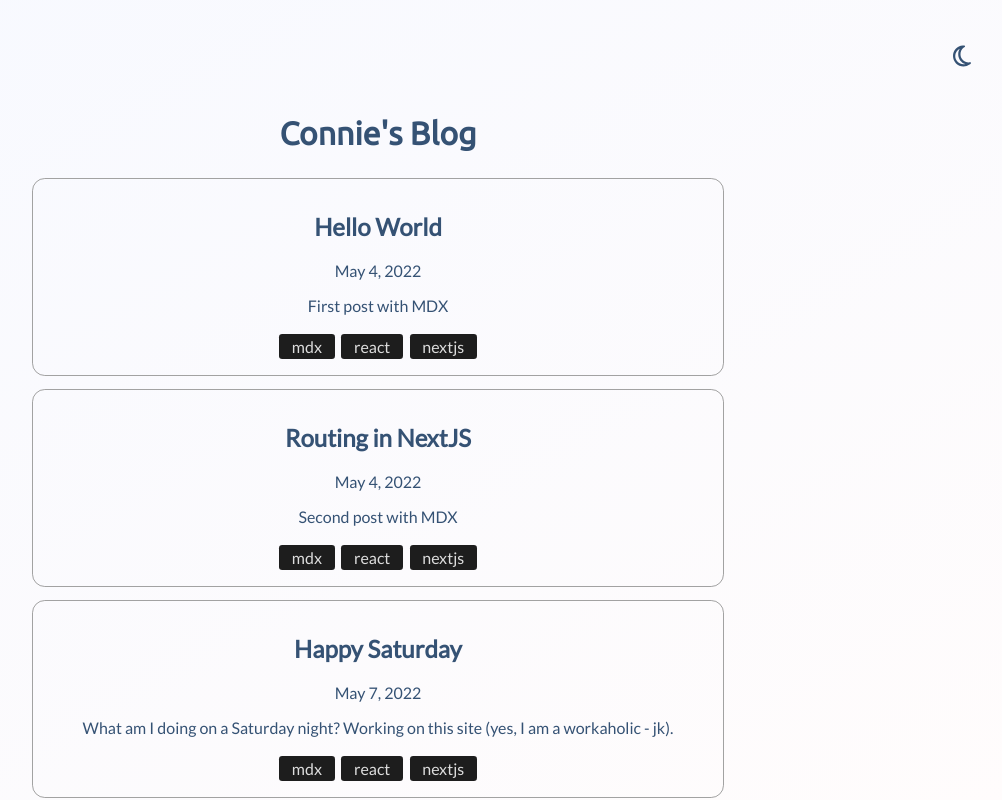
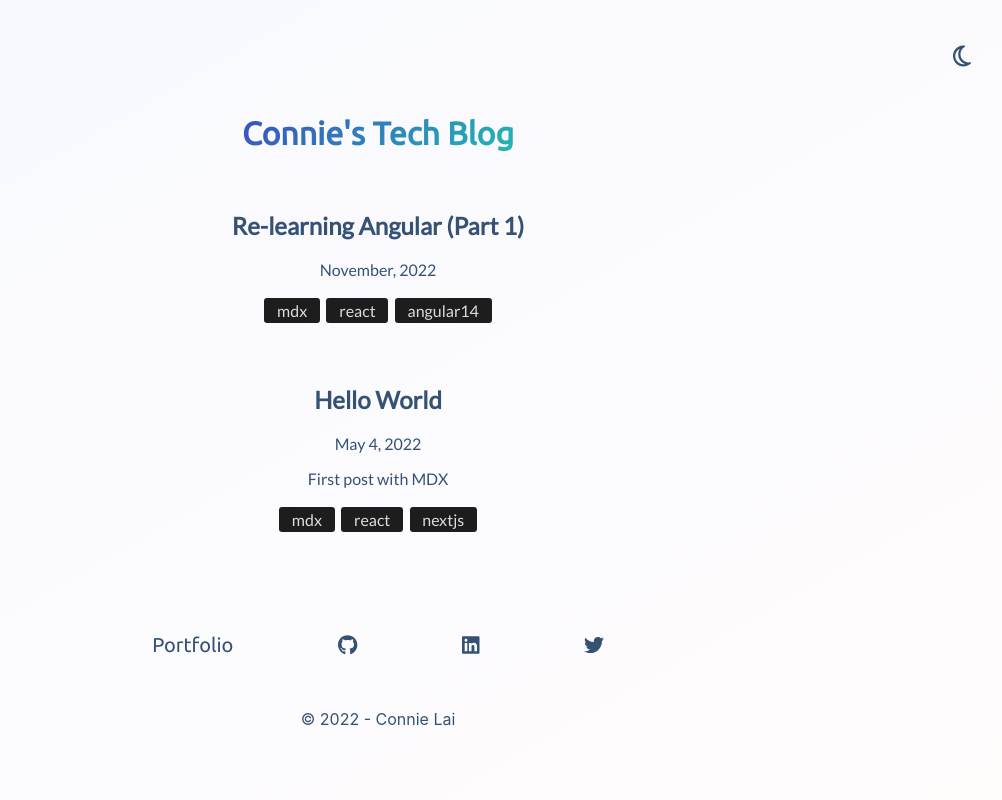
Before and after one commit to connielion/cl-nextfolio, a Next.js app: page /blog in a window 1280 px wide. Shown: the top 800 px of the page, without its empty margins (262-1264 px from the left). Built offline with nearby package versions, Linux system fonts and the light colour scheme.

Commit message:
create new post about angular14, add screenshots for projects, and remove old blog posts

```diff
--- a/components/layout/blog-posts.js
+++ b/components/layout/blog-posts.js
@@ -18,8 +18,7 @@ const Article = styled.div`
   flex-direction: column;
   justify-content: center;
   padding: 0.8rem;
-  border: 1px solid #a2a2a2;
-  border-radius: 0.8rem;
+  border-bottom: #ddd;
   margin-bottom: 0.8rem;
   :hover {
     border: 2px solid #535467;
--- a/components/sections/hero.js
+++ b/components/sections/hero.js
@@ -35,7 +35,7 @@ const HeroText = styled.div`
   }
 `;
 
-const Colored = styled.span`
+export const Colored = styled.span`
   background-image: linear-gradient(135deg, #3c50c1 0%, #22b6b3 100%);
   background-clip: inherit;
   -webkit-background-clip: text;
@@ -59,13 +59,6 @@ const Hero = () => {
           View Projects
         </Link>
       </BorderButton>
-      {/* View resume */}
-      <BorderButton>
-        {" "}
-        <a href="https://drive.google.com/file/d/1Ke7jJN6d59fYHcbM1bwgYwwvDfUyLmKl/view?usp=sharing" scroll="false" target="_blank" rel="noreferrer">
-        My Resume
-        </a>
-      </BorderButton>
     </Container>
   );
 };
--- a/pages/blog/index.js
+++ b/pages/blog/index.js
@@ -5,6 +5,7 @@ import Posts from "../../components/layout/blog-posts";
 import styled from "styled-components";
 import SectionHeading from "../../components/layout/section-heading";
 import { NextSeo } from "next-seo";
+import { Colored } from "../../components/sections/hero";
 const BlogsContainer = styled.div`
   padding-top: 3rem;
   width: 80vw;
@@ -13,15 +14,25 @@ const BlogsContainer = styled.div`
   font-family: Lato, sans-serif;
   display: flex;
   justify-content: center;
+  align-items: center;
 `;
+
 const Blog = ({ posts }) => {
   const title = "Connie's Tech Blog";
   const description = "Connie Lai, tech blog/portfolio";
   return (
     <BlogsContainer>
       <NextSeo title={title} description={description} />
+
       <div>
-        <SectionHeading>Connie&#39;s Blog</SectionHeading>
+        <SectionHeading>
+          {" "}
+          <Colored>
+            Connie&#39;s Tech Blog
+            {/* <SectionHeading>Connie&#39;s Tech Blog</SectionHeading> */}
+          </Colored>
+        </SectionHeading>
+
         {/* list of blog posts */}
         <Posts posts={posts} />
       </div>
--- /dev/null
+++ b/pages/posts/angular-14.mdx
@@ -0,0 +1,28 @@
+---
+title: Re-learning Angular (Part 1)
+date: "November, 2022"
+description:
+thumbnail: "angular14"
+tags: ["mdx", "react", "angular14"]
+---
+
+2018 was when I started diving into Javascript frameworks and libraries (and coding really). Angular 4 (?) happened to be the very first I was exposed to. It was kind of overwhelming for me as someone who has only just started coding a few months (mostly self-taught), especially observables. So, I decided to try Vue, then React. Since then, I have been using React for side projects and attended a software engineering immersive program that taught MERN, Postgre, some DevOps, and testing with Jest and Enzyme.
+
+It's now late 2022 and I decided to finally make a project with Angular again. I don't really remember much from 2018, besides there is CLI that makes things easier for developers, haha.
+
+I installed `v.16.10` of node using <strong>`nvm install 16.10`</strong> and Angular CLI to set up my first new Angular project since 2018. I believe I was somewhat intimiated by `class` and typescript syntax too back then. It doesn't look so bad now.
+
+The steps to set up an Angular project is very simple.
+
+1. First, follow <strong>[these steps](https://github.com/angular/angular-cli/releases#prerequisites)</strong> to install the appropriate Node version and CLI. Running <code>npm install -g @angular/cli</code> will install the CLI globally on your machine.
+
+2. Using the command line, navigate to where you want your project to be made. Run <strong>`ng new project-name-here`</strong>. Then you will see and select whatever options the CLI asks, and press `Enter`. CLI will generate the project directory for you.
+
+3. `cd project-name-here` to enter your project's folder.
+
+4. Run <strong>`ng serve -o`</strong> to build and run your project locally. `-o` is for openning your project in your browser.
+
+Creating components is as easy as running this command: `ng g c components/component-name`. The 'g c' part of <strong> `ng g c [path]`</strong> is just shorthand for `generate component` I guess. You'll then see a `component-name` directory inside `components` folder.
+Inside it, you should see 3 files, like so:
+
+<img src="/images/angular14.png" />
--- a/pages/posts/nextjs-routing.mdx
+++ /dev/null
@@ -1,11 +0,0 @@
----
-title: Routing in NextJS
-date: "May 4, 2022"
-description: Second post with MDX
-thumbnail: "none"
-tags: ["mdx", "react", "nextjs"]
----
-
-# Very cool...
-
-<p>Still took me some time to get used to this weird syntax.</p>
--- a/pages/posts/third-post.mdx
+++ /dev/null
@@ -1,12 +0,0 @@
----
-title: Happy Saturday
-date: "May 7, 2022"
-description: What am I doing on a Saturday night? Working on this site (yes, I am a workaholic - jk).
-thumbnail: "none"
-tags: ["mdx", "react", "nextjs"]
----
-
-# Yoooo!
-
-Is it me or NextJS' image component is hard to work with? Docs are vague too. :(
-Oh, well. Time to google...sigh. Some day, I'll add a search and filter for these posts by their tags. Some day...
```
Also changed, not shown: data/projectsData.js (+11 -0 lines), public/images/angular14.png (added), public/images/projects/listing-alert.png (added).
